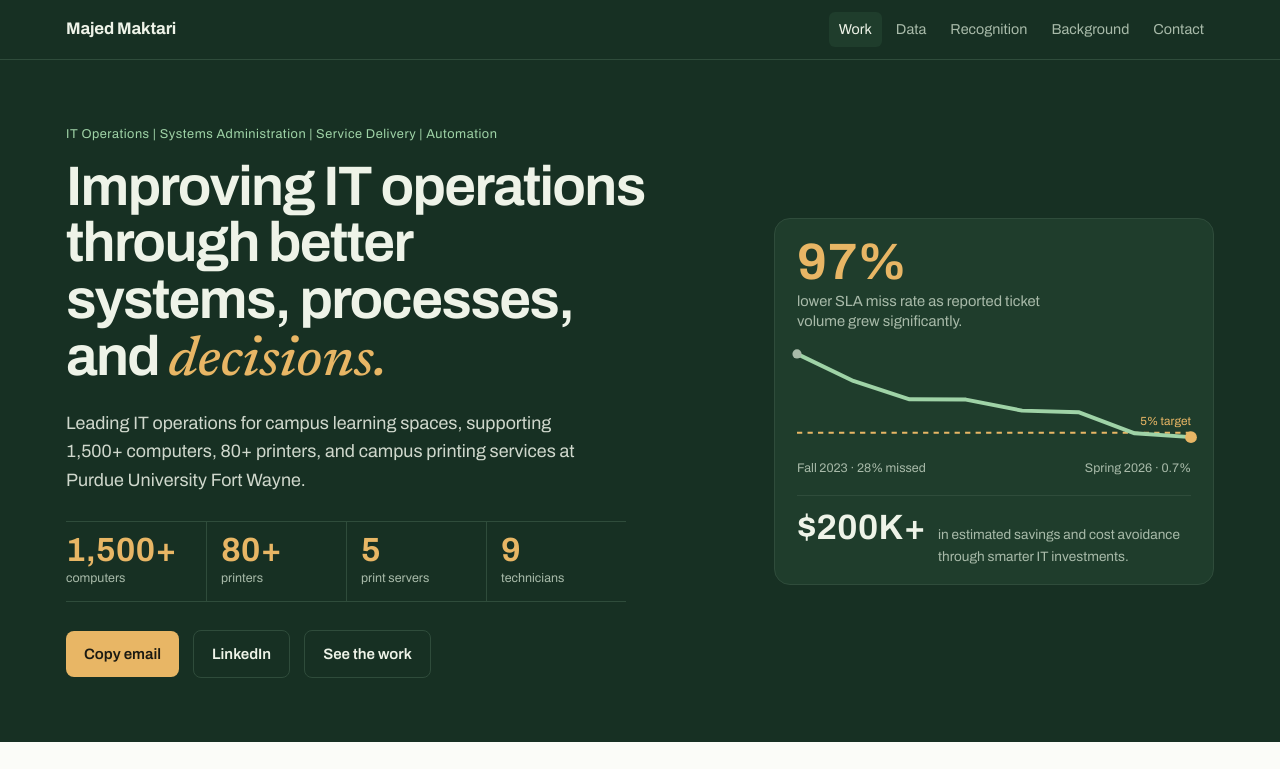
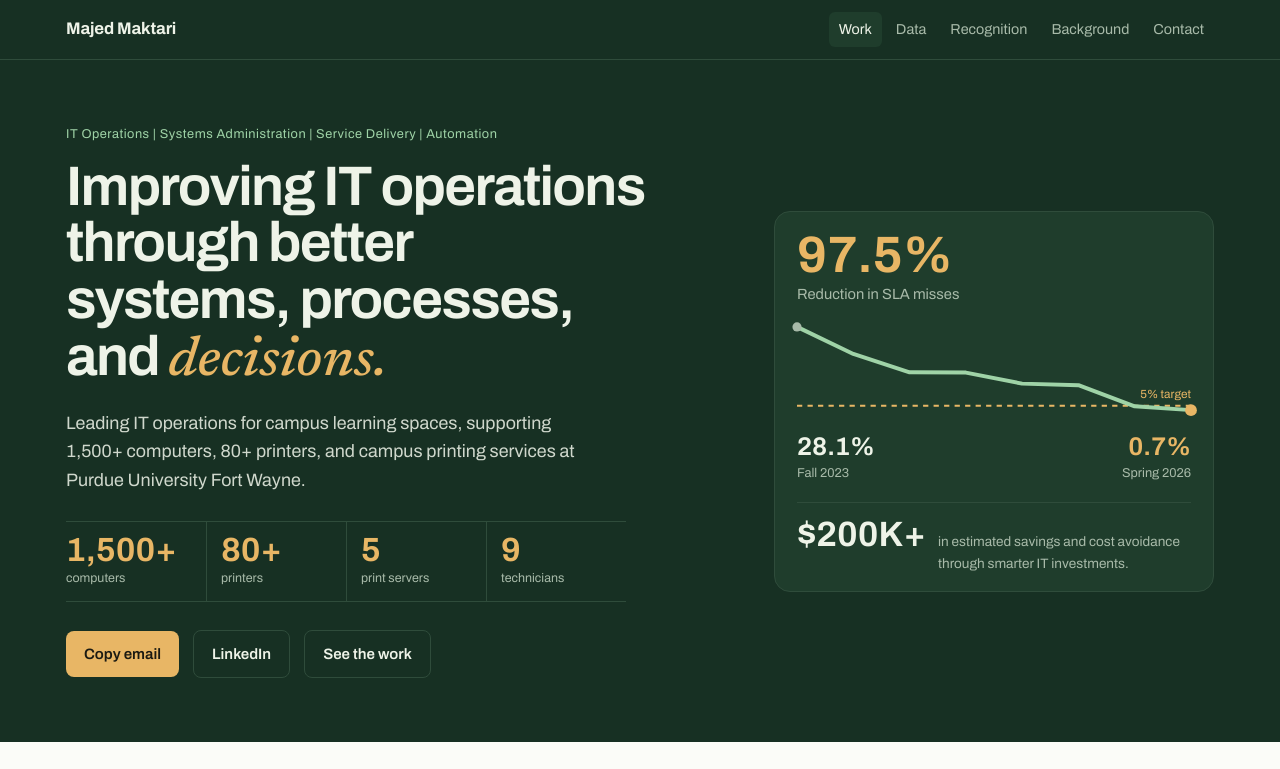
Before and after one commit to maktarimajed/maktarimajed.github.io, a plain HTML site: page index.html in a window 1280 px wide. Shown: the top 769 px of the page. Drawn offline with Linux system fonts and the light colour scheme.

Commit message:
Update hero SLA panel
Co-Authored-By: Claude Opus 5.5 <noreply@anthropic.com>

```diff
--- a/index.html
+++ b/index.html
@@ -303,6 +303,11 @@ footer .in{display:flex;flex-wrap:wrap;justify-content:space-between;gap:6px 24p
 .item h4{font-size:.94rem}
 .item p{font-size:.84rem}
 @media (max-width:960px){.more{display:flex;overflow-x:auto;scroll-snap-type:x mandatory;padding-bottom:6px}.more .item{flex:0 0 230px;scroll-snap-align:start}}
+.slapair{display:flex;justify-content:space-between;gap:16px;margin-top:10px}
+.slapair b{display:block;font-stretch:66%;font-weight:650;font-size:1.6rem;line-height:1;color:var(--bink)}
+.slapair div:last-child{text-align:right}
+.slapair div:last-child b{color:var(--bgold)}
+.slapair span{font-size:.8rem;color:var(--bmid)}
 @media (prefers-reduced-motion:reduce){*{transition:none!important}html{scroll-behavior:auto}}
 </style>
 </head>
@@ -336,15 +341,15 @@ footer .in{display:flex;flex-wrap:wrap;justify-content:space-between;gap:6px 24p
       </div>
     </div>
     <div class="heroviz">
-      <div class="big">97%</div>
-      <p class="hcap">lower SLA miss rate as reported ticket volume grew significantly.</p>
+      <div class="big">97.5%</div>
+      <p class="hcap">Reduction in SLA misses</p>
       <svg class="spark" viewBox="0 0 300 80" role="img" aria-label="Share of tickets missing SLA by semester, from 28.1% to 0.7%">
   <line x1="0" y1="66" x2="300" y2="66" class="tgt"/>
   <text x="300" y="60" text-anchor="end" class="tgtl">5% target</text>
   <polyline points="0,6 42.9,26.6 85.7,40.6 128.6,40.8 171.4,49.2 214.3,50.4 257.1,66.5 300,69.4" class="ln"/>
   <circle cx="0" cy="6" r="3.5" class="pt0"/><circle cx="300" cy="69.4" r="4.5" class="pt"/>
 </svg>
-      <p class="vizcap"><span>Fall 2023 · 28% missed</span><span>Spring 2026 · 0.7%</span></p>
+      <div class="slapair"><div><b>28.1%</b><span>Fall 2023</span></div><div><b>0.7%</b><span>Spring 2026</span></div></div>
       <div class="total"><b>$200K+</b><span>in estimated savings and cost avoidance through smarter IT investments.</span></div>
     </div>
   </div>
```
